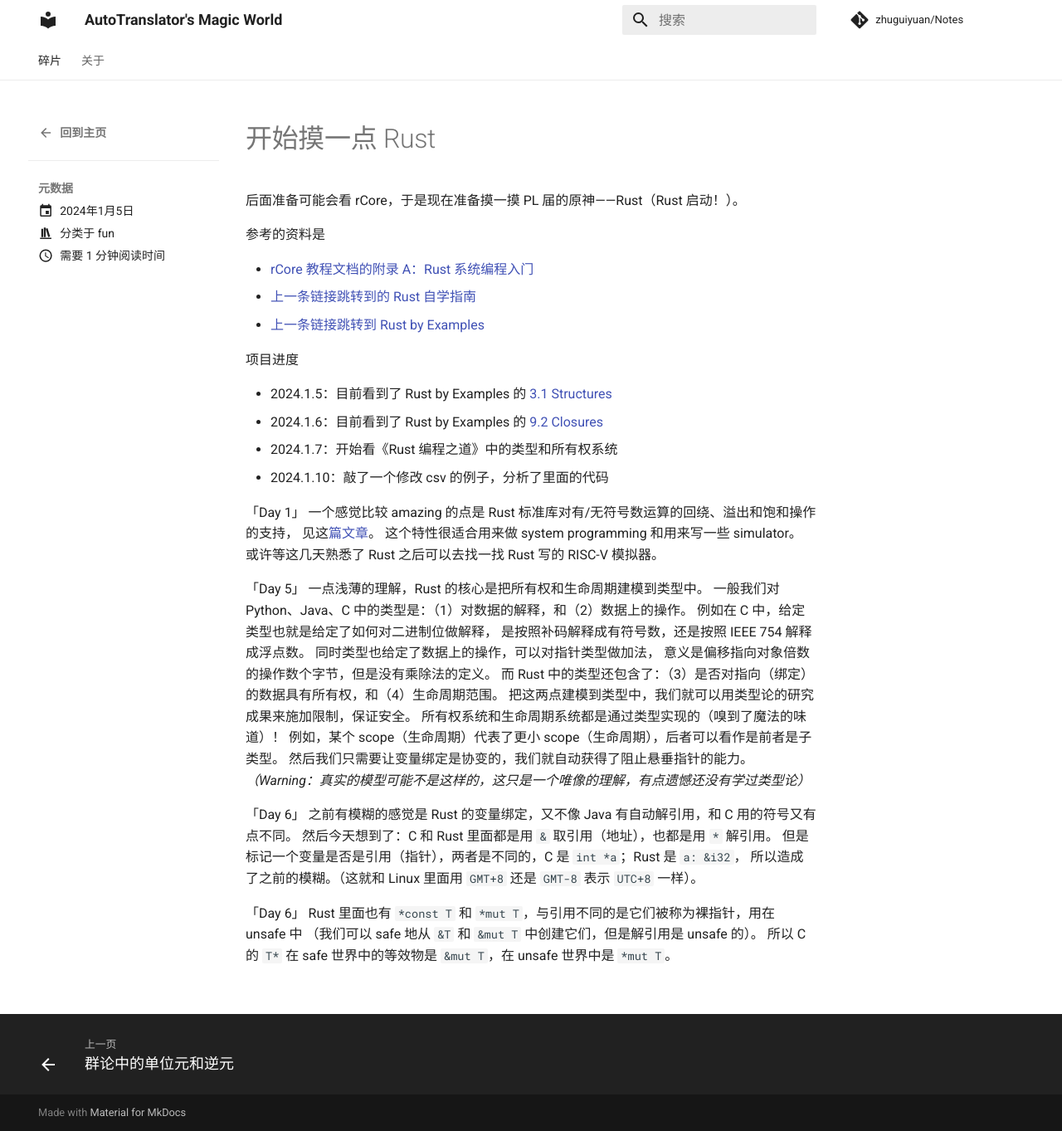
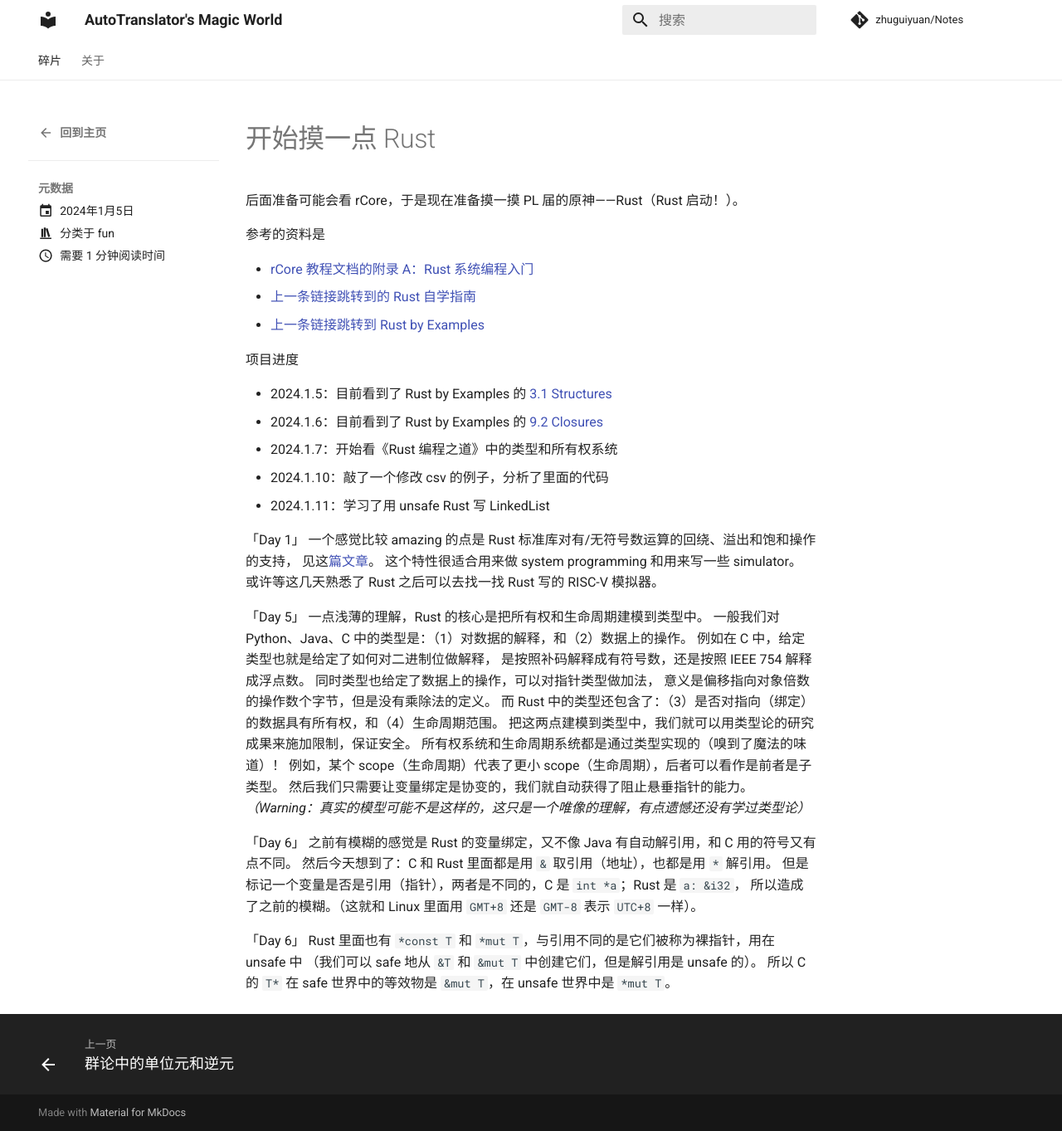
Before and after one commit to zhuguiyuan/Notes, an MkDocs documentation site: the page built from docs/posts/[20240105] 开始摸一点 Rust.md, in a window 1280 px wide and 1363 px high. Shown: the whole window at 83% size. Built offline with MkDocs 1.6.1 and Material for MkDocs 9.7.7, drawn with Linux system fonts in a browser that asks for light colours; comment, search, counter and statistics services are not loaded.

Commit message:
Update a progress.

```diff
--- a/docs/posts/[20240105] 开始摸一点 Rust.md
+++ b/docs/posts/[20240105] 开始摸一点 Rust.md
@@ -20,6 +20,7 @@ categories:
 - 2024.1.6：目前看到了 Rust by Examples 的 [9.2 Closures](https://doc.rust-lang.org/rust-by-example/fn/closures.html)
 - 2024.1.7：开始看《Rust 编程之道》中的类型和所有权系统
 - 2024.1.10：敲了一个修改 csv 的例子，分析了里面的代码
+- 2024.1.11：学习了用 unsafe Rust 写 LinkedList
 
 <!-- more -->
 
```
